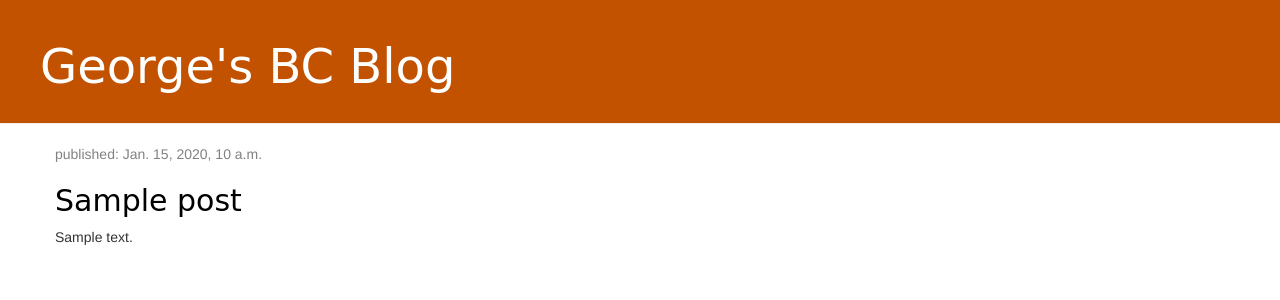
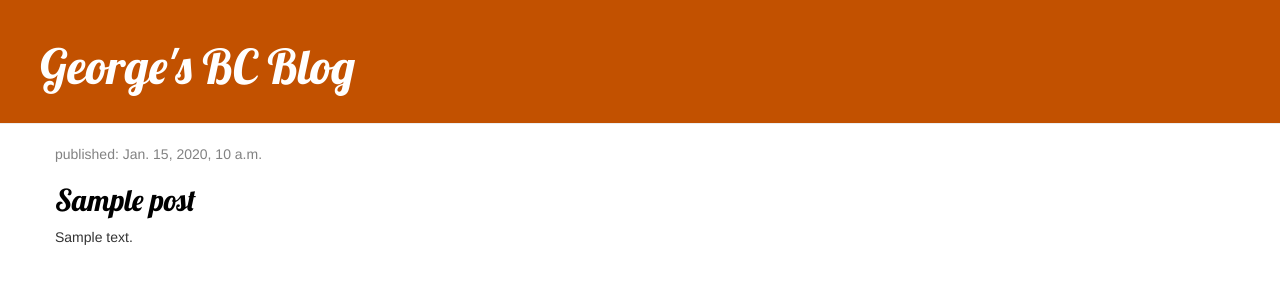
Before and after one commit to georgewelly/bridging-coursework, a Django app: template blog/templates/blog/post_list.html in a window 1280 px wide. Shown: the top 300 px of the page. Run offline with Django 3.2, Linux system fonts and the light colour scheme; the template is opened without the code that fills it: values that come from a table or form of the project are taken from there, others are empty; tables that the repository leaves empty hold one stand-in row (values such as "Sample post"); some libraries are stand-ins or nearby versions.

Commit message:
added lobster support

```diff
--- a/blog/templates/blog/post_list.html
+++ b/blog/templates/blog/post_list.html
@@ -2,6 +2,7 @@
 <html>
     <head>
         <title>George's Lockdown Blog</title>
+        <link href="//fonts.googleapis.com/css?family=Lobster&subset=latin,latin-ext" rel="stylesheet" type="text/css">
         <link rel="stylesheet" href="//maxcdn.bootstrapcdn.com/bootstrap/3.2.0/css/bootstrap.min.css">
         <link rel="stylesheet" href="//maxcdn.bootstrapcdn.com/bootstrap/3.2.0/css/bootstrap-theme.min.css">
         <link rel="stylesheet" type="text/css" href="{% static 'css/blog.css' %}">
```
